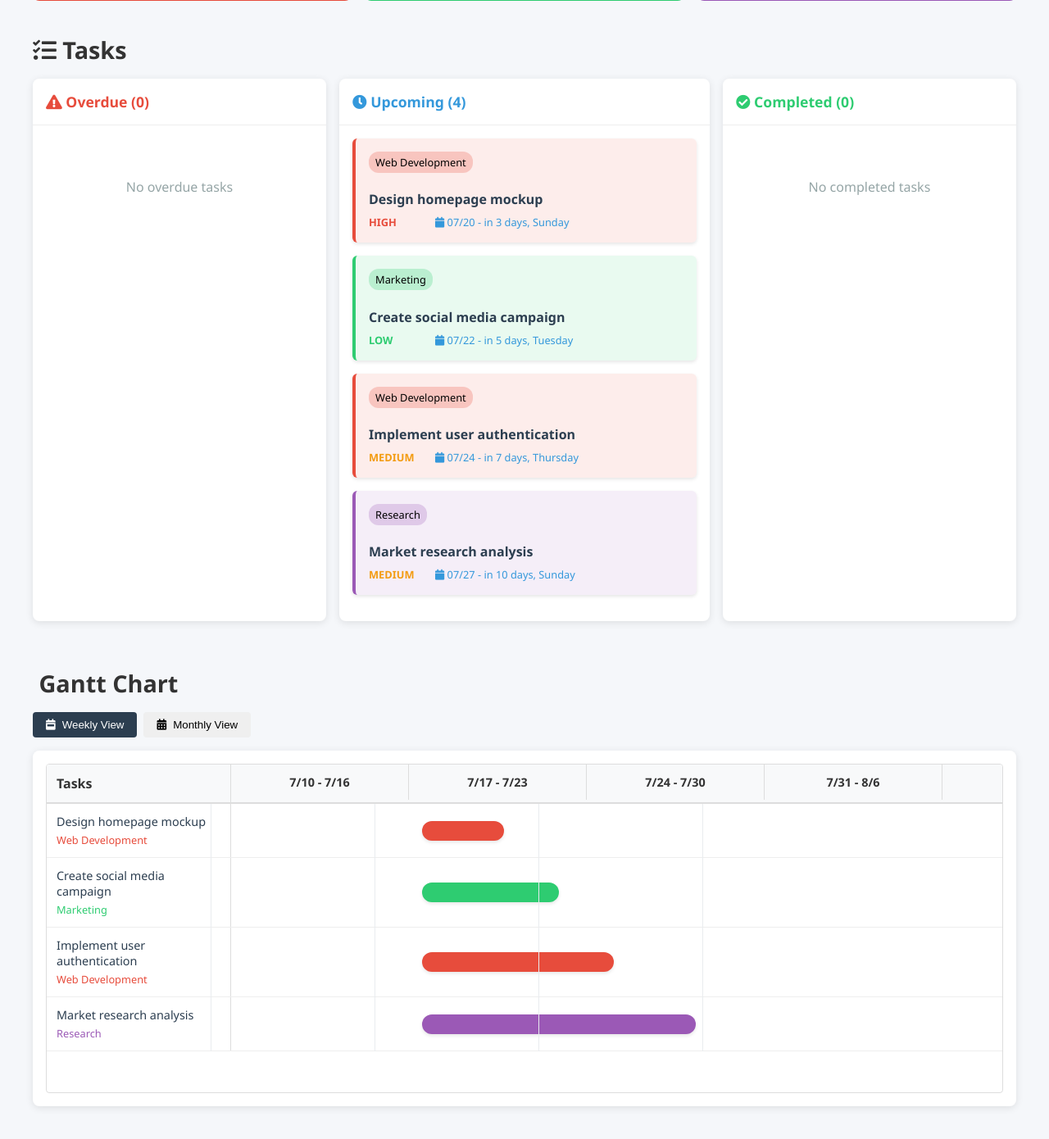
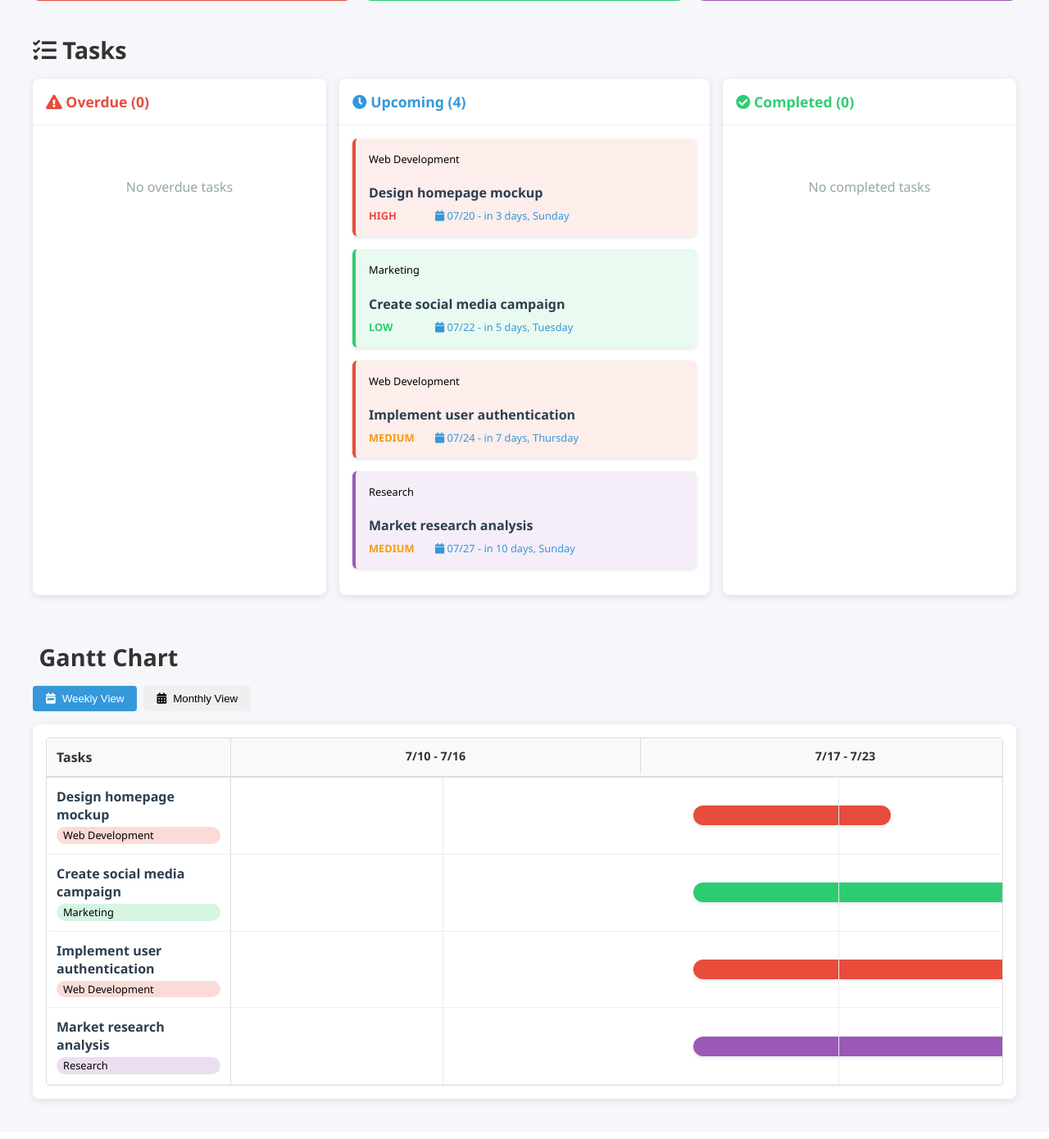
Before and after one commit to kinwong-ds/flask-task-manager, a Flask app: page / in a window 1280 px wide. Shown: the part 294-1684 px from the top of the page at 82% size. After the commit the page ends 1643 px from the top, so only its background shows below. Run offline with Flask 3, Linux system fonts and the light colour scheme; data comes from the database, SQL or seed files in the repository.

Commit message:
update on gantt

```diff
--- a/static/css/base.css
+++ b/static/css/base.css
@@ -365,6 +365,9 @@
     border-right: 1px solid #ddd;
     font-weight: bold;
     background: #f8f9fa;
+    position: sticky;
+    left: 0;
+    z-index: 25;
 }
 
 .gantt-timeline-wrapper {
@@ -417,13 +420,17 @@
     border-right: 1px solid #ddd;
     display: flex;
     flex-direction: column;
+    position: sticky;
+    left: 0;
+    z-index: 20;
+    background: #fff;
 }
 
 .gantt-task-title {
-    font-weight: 500;
+    font-weight: bold;
     color: #2c3e50;
     margin-bottom: 0.25rem;
-    font-size: 0.9rem;
+    font-size: 1rem; /* Increased from 0.9rem to 1rem */
 }
 
 .gantt-task-project {
@@ -432,15 +439,19 @@
 }
 
 /* Task project name bubble styling */
-.task-project-name {
-    font-size: 0.8rem;
+.task-project-name{
+    font-size: .8rem;
+    font-weight: 500;
     margin: 0;
-    padding: 0.25rem 0.5rem;
+    /* no colour / padding / radius here */
+}
+/* Gantt chart – keep the pill */
+.gantt-body .task-project-name{
+    padding: .25rem .5rem;
     border-radius: 12px;
+    color: #000;                     /* black text for contrast */
+    line-height: 1;
     display: inline-block;
-    font-weight: 500;
-    color: #000 !important;
-    max-width: fit-content;
 }
 
 .gantt-timeline-container {
@@ -563,3 +574,10 @@
     overflow: hidden;
     text-overflow: ellipsis;
 }
+/* Task-card project name — just text */
+.task-item .task-project-name {
+    background-color: transparent !important;   /* kill the coloured pill           */
+    color: #000 !important;                     /* force solid black text            */
+    padding: 0 !important;                      /* remove extra spacing              */
+    border-radius: 0 !important;                /* no rounded corners                */
+}
--- a/static/js/main.js
+++ b/static/js/main.js
@@ -1,3 +1,13 @@
+// How many time-units should be visible without scrolling?
+const VISIBLE_UNITS = {
+    weekly : 2,  // show 2 weeks
+    monthly: 2   // show 2 months
+};
+
+// returns the pixel width for ONE time-unit so that only `visibleUnits` fit the view
+function calcUnitWidth(containerWidth, visibleUnits) {
+    return containerWidth / visibleUnits;
+}
 document.addEventListener('DOMContentLoaded', () => {
     document.querySelectorAll('.project-card').forEach(card => {
         const color = card.dataset.color;
@@ -192,8 +202,15 @@
     const fullDateRange = calculateFullDateRange(sortedTasks);
     const fullTimeUnits = generateTimeUnits(fullDateRange.start, fullDateRange.end);
 
-    // Calculate the width needed for the full timeline
-    const timelineWidth = Math.max(800, fullTimeUnits.length * 100); // Minimum 800px, or 100px per time unit
+    // ----- NEW: work out the “viewport” width so only N units are visible -----
+    const TASK_COL_WIDTH = 200;                                     // matches CSS
+    const containerWidth  = container.clientWidth - TASK_COL_WIDTH; // space left for timeline
+    const unitWidth       = calcUnitWidth(
+            containerWidth,
+            VISIBLE_UNITS[ganttView]        // 2 weeks or 2 months
+    );
+    const timelineWidth   = fullTimeUnits.length * unitWidth;
+    // -------------------------------------------------------------------------
 
     // Generate HTML with scrollable timeline
     container.innerHTML = `
@@ -202,7 +219,7 @@
             <div class="gantt-timeline-wrapper">
                 <div class="gantt-timeline" style="width: ${timelineWidth}px;">
                     ${fullTimeUnits.map(unit => `
-                        <div class="gantt-time-unit" style="width: ${timelineWidth / fullTimeUnits.length}px;">${unit.label}</div>
+                        <div class="gantt-time-unit" style="width: ${unitWidth}px;">${unit.label}</div>
                     `).join('')}
                 </div>
             </div>
@@ -214,7 +231,7 @@
             <div class="gantt-grid-lines" style="width: ${timelineWidth}px;">
                 ${fullTimeUnits.map((unit, index) => `
                     <div class="gantt-grid-line ${isToday(unit.date) ? 'gantt-today-line' : ''}"
-                         style="left: ${(index * timelineWidth / fullTimeUnits.length) + (timelineWidth / fullTimeUnits.length)}px"></div>
+                         style="left: ${ (index + 1) * unitWidth }px"></div>
                 `).join('')}
             </div>
         </div>
@@ -223,6 +240,16 @@
     // Scroll to show the current visible range
     scrollToVisibleRange(visibleDateRange, fullDateRange, timelineWidth);
 }
+// --- keep first column fixed on horizontal scroll ---
+    (function lockFirstColumn() {
+        const firstColsSelector = '.gantt-task-column, .gantt-task-info';
+        container.addEventListener('scroll', function () {
+            const x = this.scrollLeft + 'px';
+            this.querySelectorAll(firstColsSelector).forEach(el => {
+                el.style.transform = `translateX(${x})`;
+            });
+        });
+    })();
 
 function scrollToVisibleRange(visibleRange, fullRange, timelineWidth) {
     const container = document.getElementById('ganttContainer');
@@ -268,14 +295,18 @@
     let start, end;
 
     if (ganttView === 'weekly') {
-        // Weekly view: Show this week and next week (2 weeks total)
+        // Weekly view: start 3 days earlier, then show 2 full weeks (14 days total)
+        const HALF_WEEK_OFFSET = 3;                // 3 days  ≈ ½ week
+
         const startOfWeek = new Date(today);
-        const dayOfWeek = today.getDay(); // 0 = Sunday, 1 = Monday, etc.
-        startOfWeek.setDate(today.getDate() - dayOfWeek); // Go to start of this week (Sunday)
+        const dayOfWeek   = today.getDay();        // 0 = Sun, 1 = Mon, …
+        startOfWeek.setDate(today.getDate() - dayOfWeek);
 
         start = new Date(startOfWeek);
-        end = new Date(startOfWeek);
-        end.setDate(end.getDate() + 13); // 2 weeks (14 days - 1)
+        start.setDate(start.getDate() - HALF_WEEK_OFFSET); // <-- shift left
+
+        end   = new Date(start);
+        end.setDate(end.getDate() + 13);           // two weeks span
     } else {
         // Monthly view: Start from "today - 1 week" and show 4 weeks
         start = new Date(today);
@@ -376,7 +407,9 @@
         <div class="gantt-row">
             <div class="gantt-task-info">
                 <div class="gantt-task-title">${task.title}</div>
-                <div class="gantt-task-project" style="color: ${task.project.color}">
+                <div
+                  class="task-project-name"
+                  style="background-color: ${task.project.color}33;">
                     ${task.project.name}
                 </div>
             </div>
```
Also changed, not shown: 1 other file.
